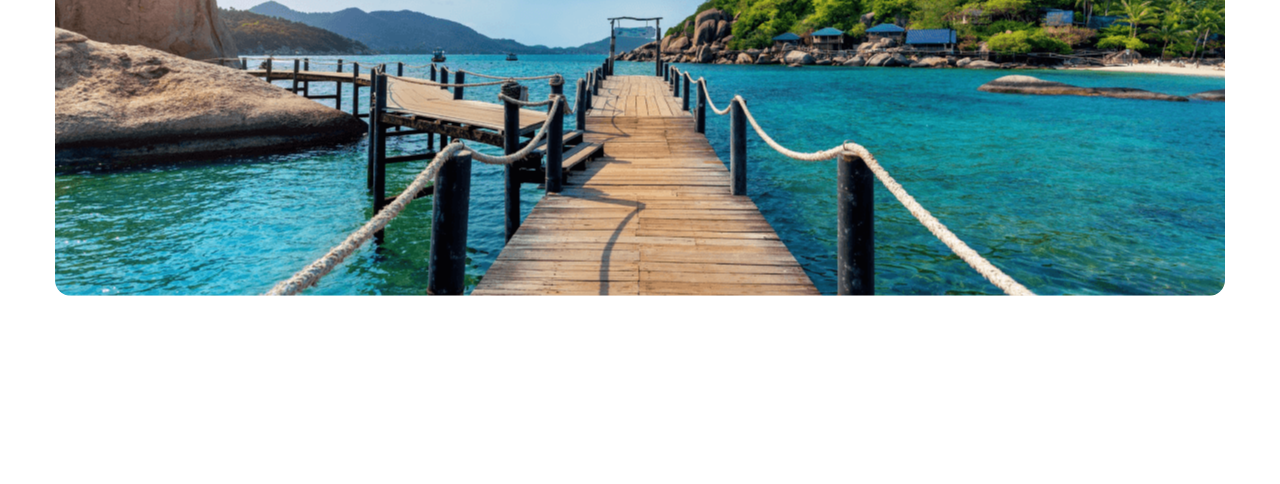
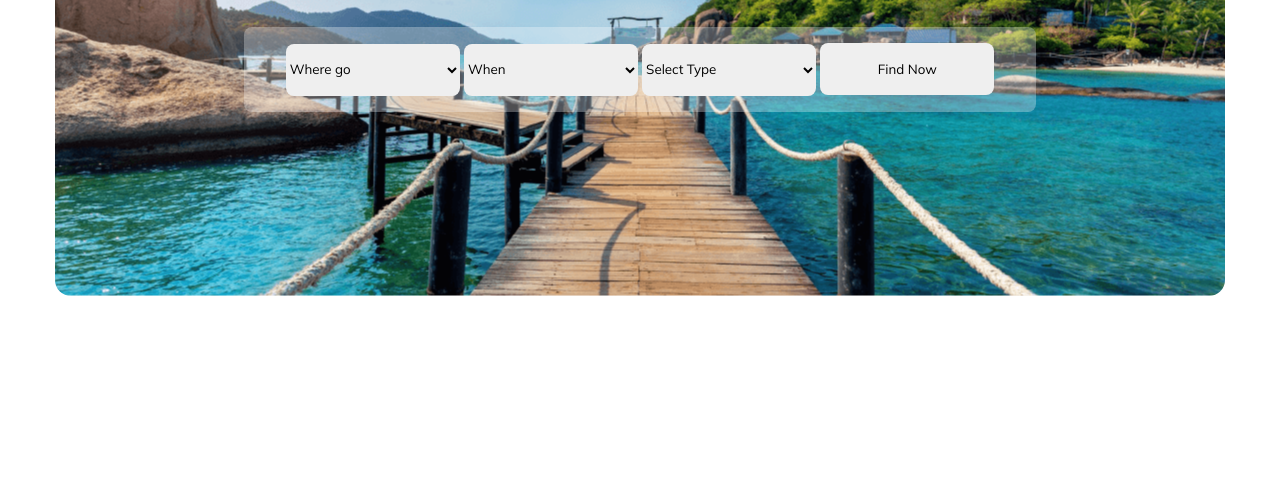
Before and after one commit to SumaiyaFatema/B9A2-travel-website, a plain HTML site: page index.html in a window 1280 px wide. Shown: the part 316-800 px from the top of the page. Drawn offline with Linux system fonts and the light colour scheme.

Commit message:
added selection

```diff
--- a/index.html
+++ b/index.html
@@ -24,6 +24,23 @@
             <h1 class="header-title">Explore Your Travel</h1>
             <p class="header-description">Travelling is an experience that can teach us so many things that you cannot possibly learn while giveing at home</p>
 
+            <div class="header-selection">
+                <select class="header-option">
+                    <option class="option-text" value="">Where go</option>
+                </select>
+                <select class="header-option">
+                    <option class="option-text" value="">When</option>
+
+                </select>
+                <select class="header-option">
+                    <option class="option-text" value="">Select Type</option>
+
+                </select>
+
+                <button class="header-button">Find Now</button>
+
+            </div>
+
         </div>
 
     </header>
--- a/styles/travel.css
+++ b/styles/travel.css
@@ -44,7 +44,7 @@ nav{
     font-size: 4rem;
     font-weight: 800;
     text-align: center;
-    padding-top: 60px;
+    padding-top: 85px;
     margin-bottom: 0;
 
 }
@@ -60,3 +60,35 @@ nav{
 
 
 }
+
+.header-selection{
+    background: rgba(255, 255, 255, 0.30);
+    padding: 16px;
+    width: 65%;
+    gap: 24px;
+    text-align: center;
+    display: block;
+    margin:0 auto;
+    border-radius: 8px;
+    margin-top: 30px;
+
+}
+
+.header-option{
+    width: 174px;
+    height: 52px;
+    border-radius: 8px;
+    border: 0;
+}
+.header-button{
+    width: 174px;
+    height: 52px;
+    border-radius: 8px;
+    border: 0;
+
+}
+.option-text{
+    color: rgba(19, 19, 24, 0.50);
+    font-size: 16px;
+    font-weight: 400;
+}
```
